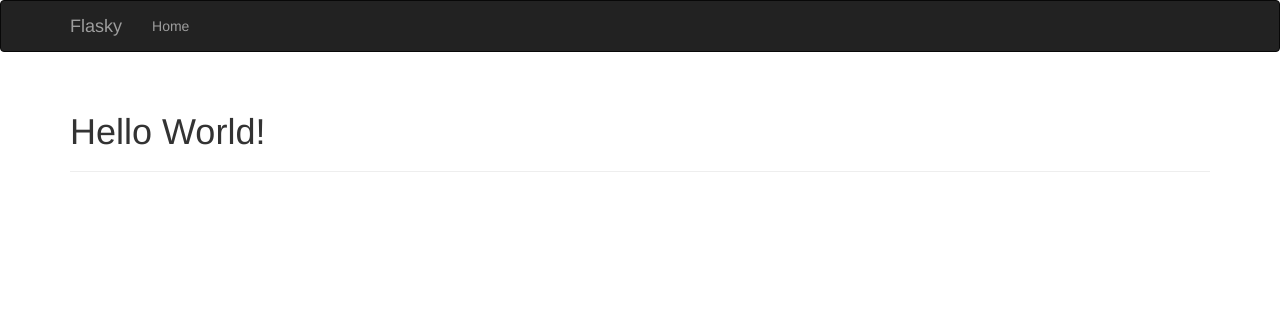
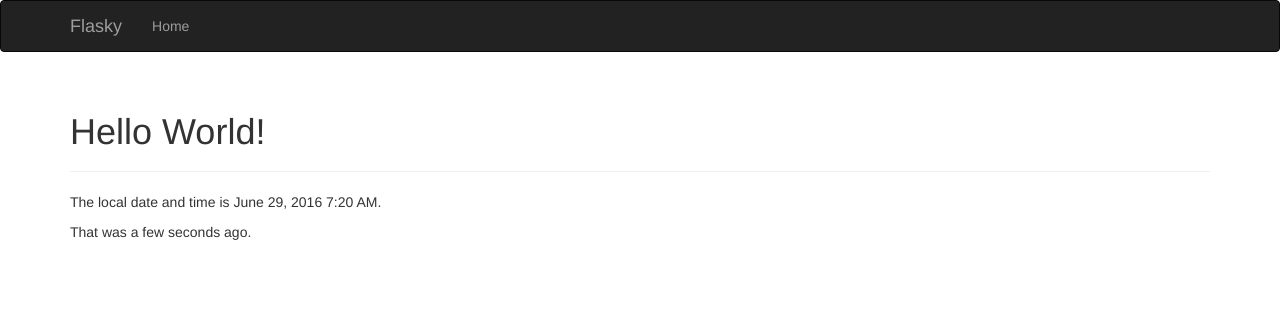
Before and after one commit to chenglinguang/flaskky, a Flask app: page / in a window 1280 px wide. Shown: the top 312 px of the page. Run offline with Flask 2, Linux system fonts and the light colour scheme; some libraries are stand-ins or nearby versions.

Commit message:
add flask-moment

```diff
--- a/hello.py
+++ b/hello.py
@@ -1,11 +1,14 @@
+from datetime import datetime
 from flask import Flask, render_template
 from flask.ext.script import Manager
 from flask.ext.bootstrap import Bootstrap
+from flask.ext.moment import Moment
 
 app = Flask(__name__)
 
 manager = Manager(app)
 bootstrap = Bootstrap(app)
+moment = Moment(app)
 
 
 @app.errorhandler(404)
@@ -20,7 +23,8 @@ def internal_server_error(e):
 
 @app.route('/')
 def index():
-    return render_template('index.html')
+    return render_template('index.html',
+                           current_time=datetime.utcnow())
 
 
 @app.route('/user/<name>')
--- a/templates/index.html
+++ b/templates/index.html
@@ -6,4 +6,6 @@
 <div class="page-header">
     <h1>Hello World!</h1>
 </div>
+<p>The local date and time is {{ moment(current_time).format('LLL') }}.</p>
+<p>That was {{ moment(current_time).fromNow(refresh=True) }}.</p>
 {% endblock %}
```
